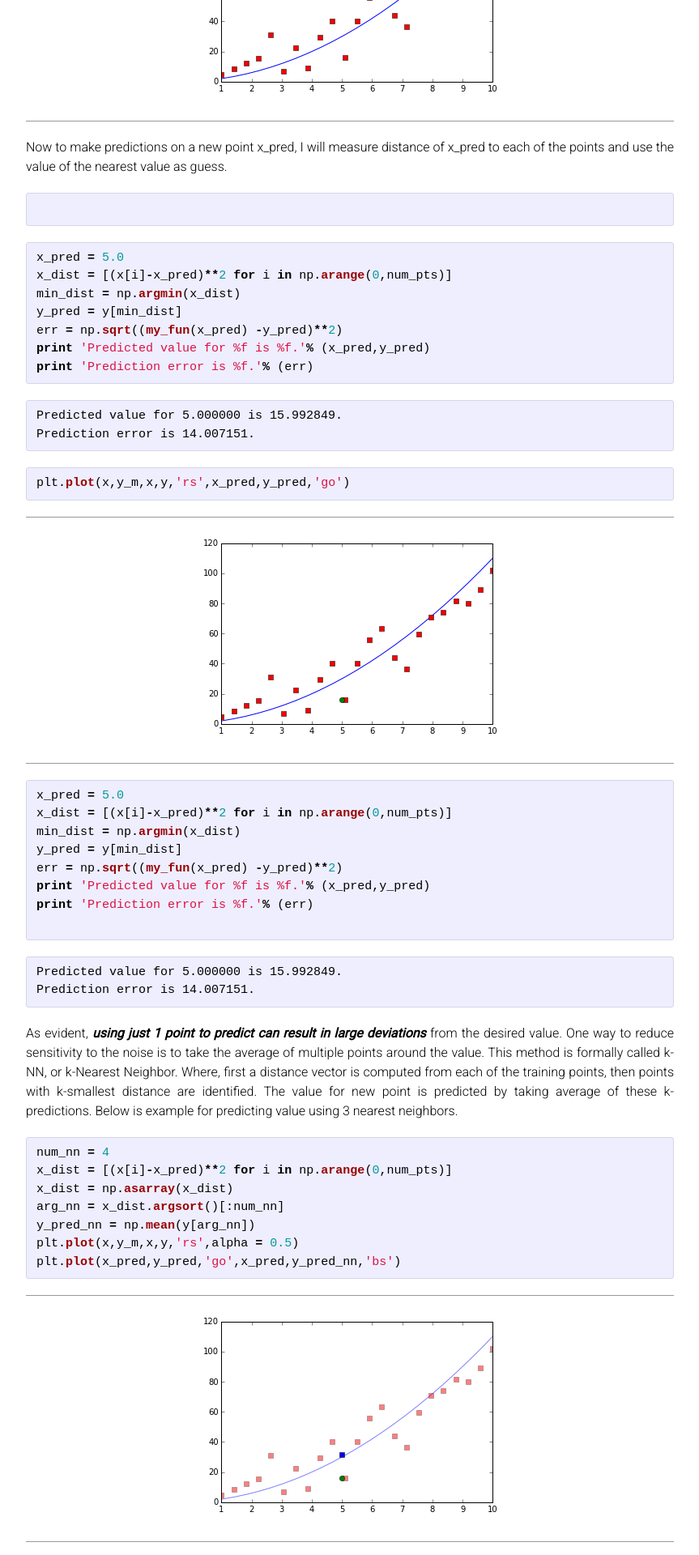
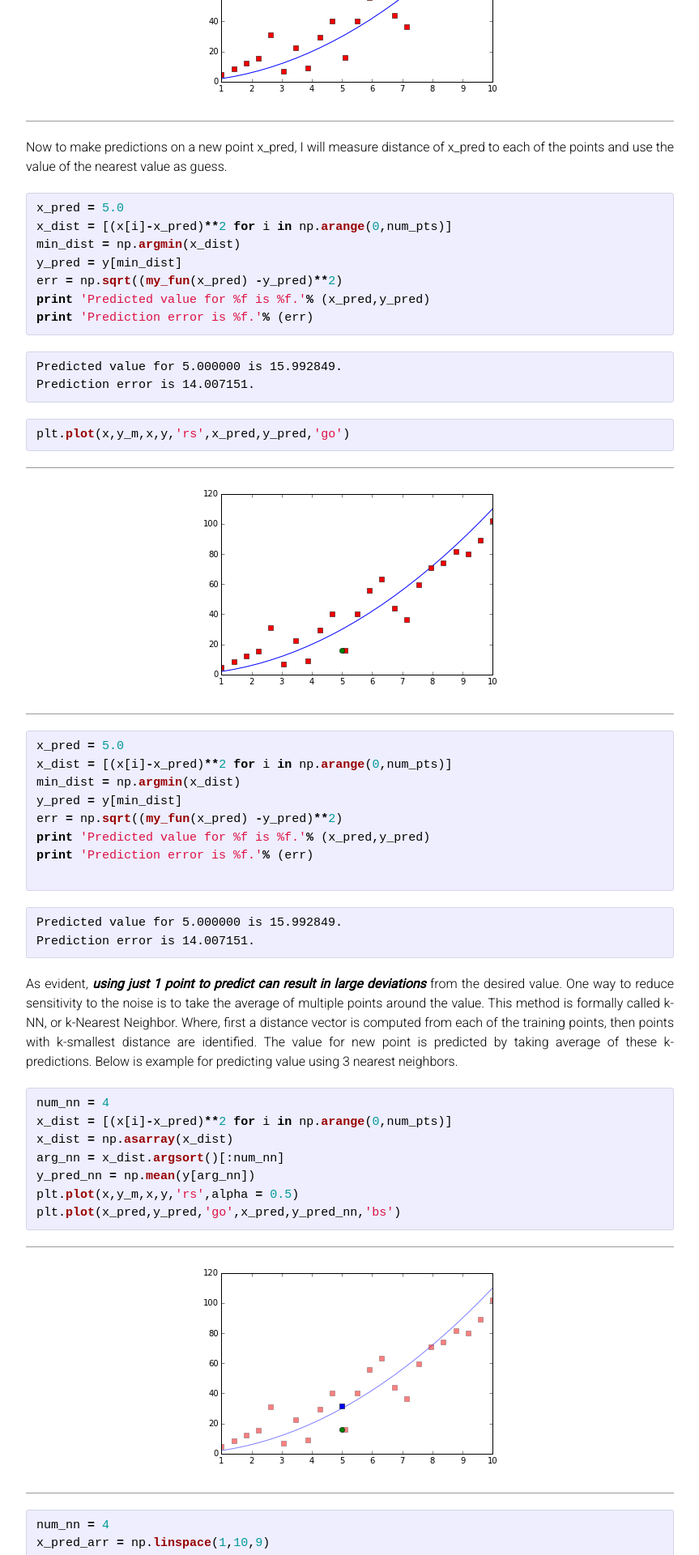
Before and after one commit to vxy10/vxy10.github.io, a Jekyll site: the page built from md/ml/instance_based_learning_KNN.md, in a window 1280 px wide. Shown: the part 1323-3243 px from the top of the page at 81% size, without its empty margins (208-1071 px from the left). Built offline with Jekyll 4.4.1, drawn with Linux system fonts in a browser that asks for light colours.

Commit message:
removed blank cell

````diff
--- a/md/ml/instance_based_learning_KNN.md
+++ b/md/ml/instance_based_learning_KNN.md
@@ -58,9 +58,6 @@ plt.plot(x,y_m,x,y,'rs')
 Now to make predictions on a new point x_pred, I will measure distance of x_pred to each of the points and use the value of the nearest value as guess.
 
 
-```python
-
-```
 
 
 ```python
````
